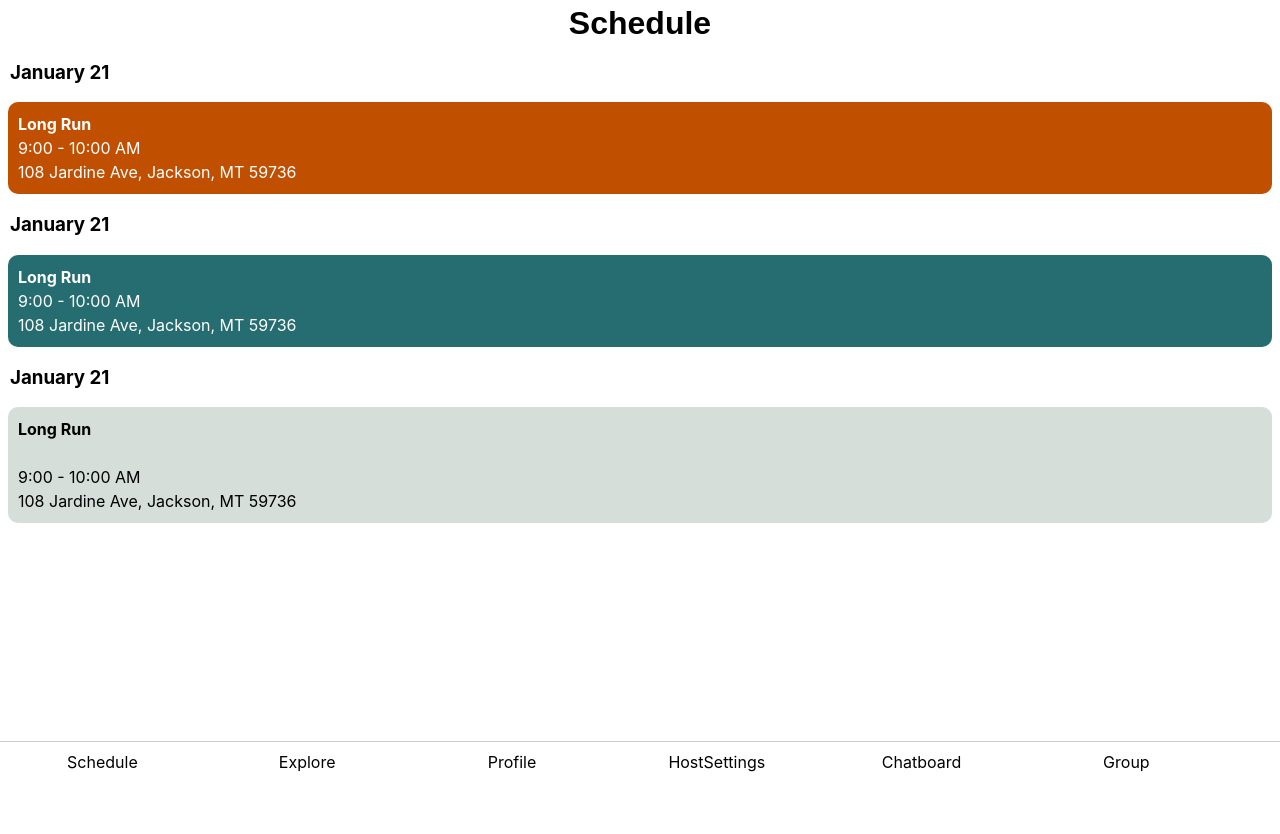
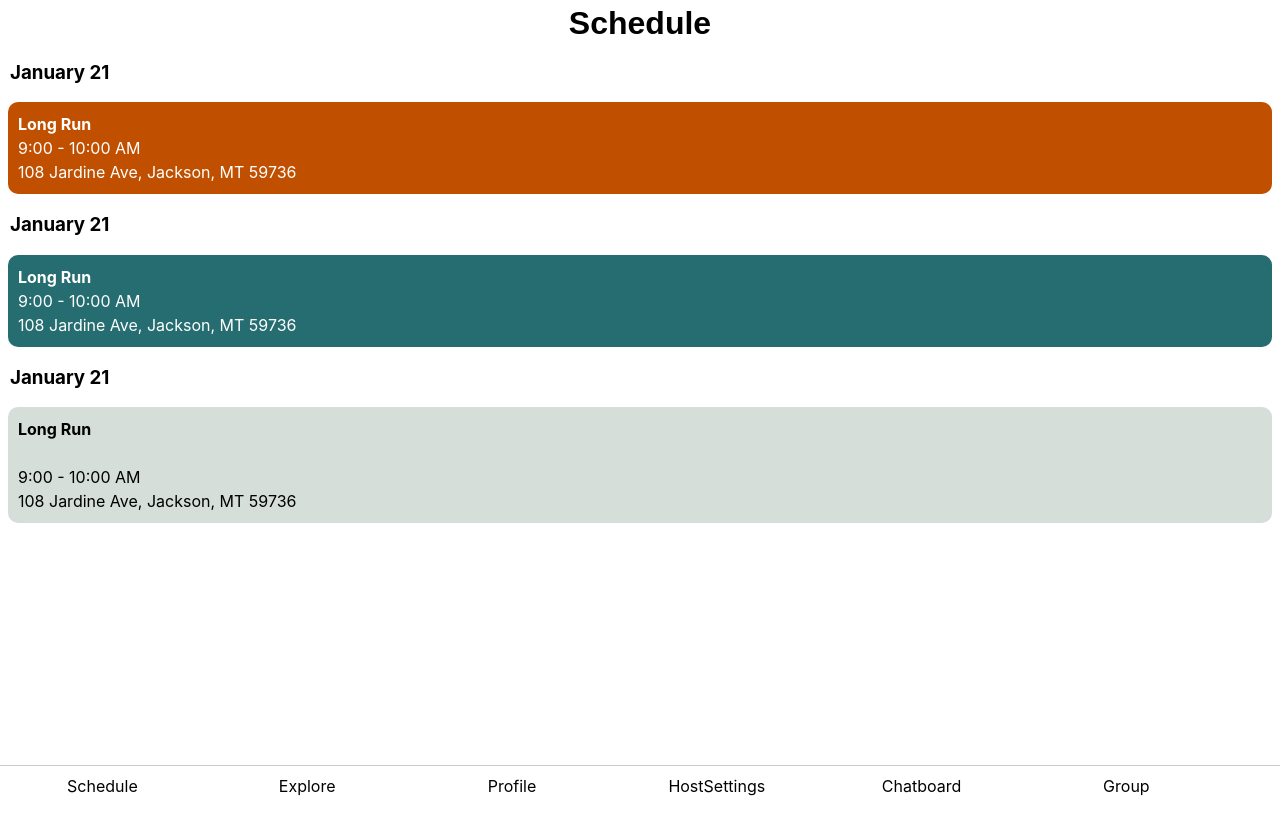
Before and after one commit to hopkinstechnocrats/fether, a React (Create React App) app: page / in a window 1280 px wide. Shown: the top 834 px of the page. After the commit the page ends 805 px from the top, so only its background shows below. Built offline with nearby package versions, Linux system fonts and the light colour scheme.

Commit message:
actually fix tab sizing issue

```diff
--- a/src/App.css
+++ b/src/App.css
@@ -170,8 +170,9 @@ h3 {
 .tab-list {
   border-top: 1px solid #ccc;
   padding-left: 0;
-  height: 100%;
+  height: 40px;
   width: 100%;
+  margin: 0;
 }
 
 .tab-list-item {
@@ -185,7 +186,8 @@ h3 {
 }
 
 .tab-content {
-  height: calc(100% - 80px);
+  box-sizing: border-box;
+  height: calc(100% - 40px);
 }
 
 .tabs {
```
